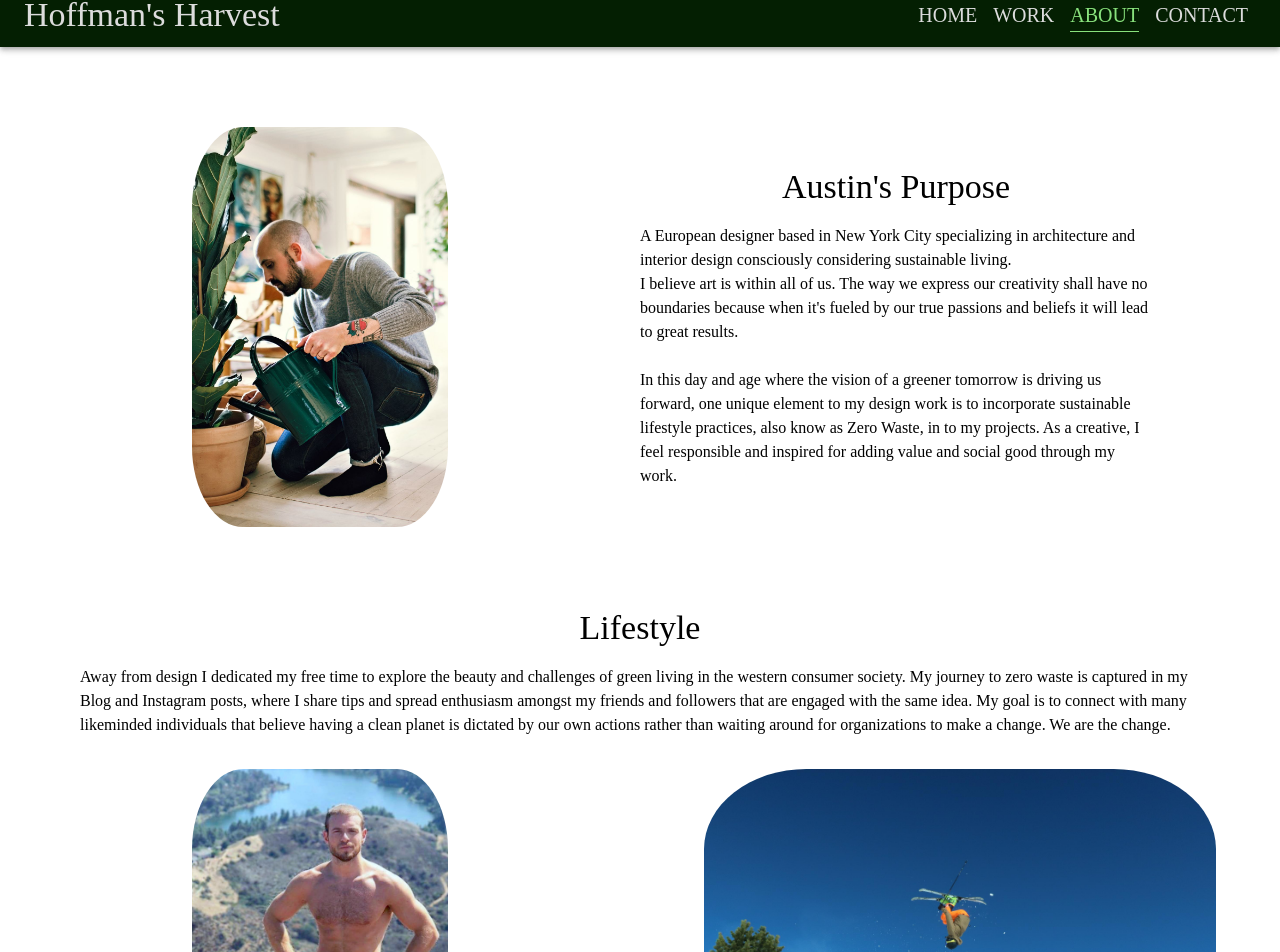
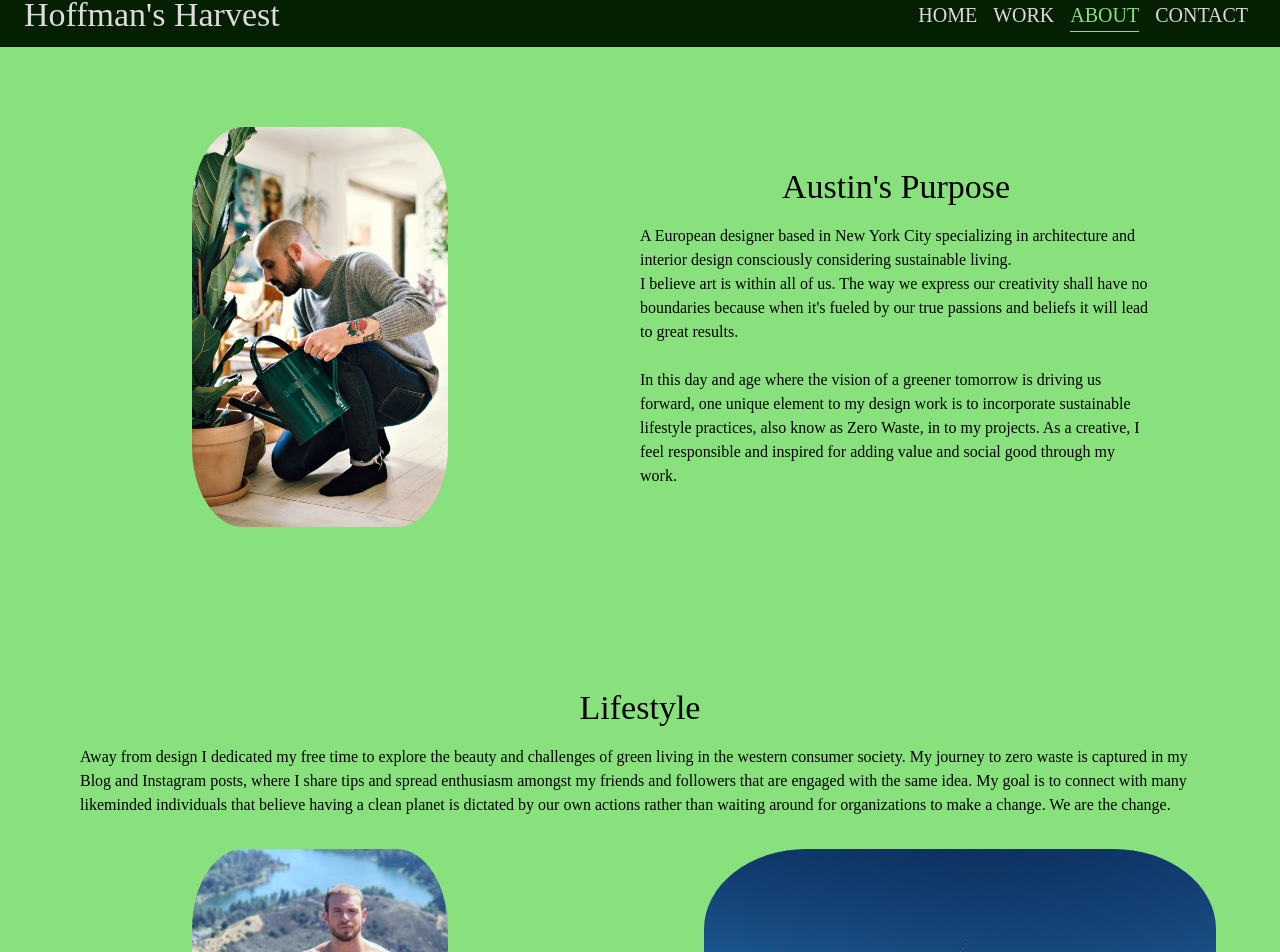
Before and after one commit to SABaltz/hoffmans-harvest, a React (Create React App) app: page /about in a window 1280 px wide. Shown: the part 17-969 px from the top of the page. Built offline with nearby package versions, Linux system fonts and the light colour scheme.

Commit message:
Update About Background Color

```diff
--- a/src/components/about/About.tsx
+++ b/src/components/about/About.tsx
@@ -3,14 +3,14 @@ import modelHiking from "../../static/male-model-hiking.jpg";
 import modelBackflip from "../../static/backflip.jpg";
 import {Box, Grid, Stack, Typography} from "@mui/material";
 import {centerVertHoriz} from "../../global-parameters/Styles";
-import {textContrastColor} from "../../global-parameters/Parameters";
-
+import {secondaryColor, tertiaryColor, textContrastColor} from "../../global-parameters/Parameters";
 function About() {
     return (
-        <>
+        // <Box  sx={{backgroundImage: 'linear-gradient(to right bottom, #a8ff78, #78ffd6)'}}>
+        <Box  sx={{backgroundColor: secondaryColor}}>
             {/*About----------------------------------------------------------------------------------------*/}
             <Box>
-                <Grid container sx={{marginTop: '5rem', marginBottom: '5rem'}}>
+                <Grid container sx={{paddingTop: '5rem', paddingBottom: '5rem'}}>
                     <Grid item xs={6} sx={{...centerVertHoriz}}>
                         <Box
                             sx={{
@@ -27,9 +27,9 @@ function About() {
                     <Grid item xs={6} sx={{...centerVertHoriz}}>
                         <Stack>
                             <Typography color={textContrastColor}
-                                        sx={{...centerVertHoriz, marginRight: '8rem', marginBottom: '1rem'}}
+                                        sx={{...centerVertHoriz, paddingRight: '8rem', paddingBottom: '1rem'}}
                                         variant={'h4'}>Austin's Purpose</Typography>
-                            <Typography color={textContrastColor} sx={{marginRight: '8rem', whiteSpace: 'pre-line'}}>
+                            <Typography color={textContrastColor} sx={{paddingRight: '8rem', whiteSpace: 'pre-line'}}>
                                 {"A European designer based in New York City specializing in architecture and interior design consciously considering sustainable living. \n" +
                                     "I believe art is within all of us. The way we express our creativity shall have no boundaries because when it's fueled by our true passions and beliefs it will lead to great results.\n" +
                                     "\n" +
@@ -45,7 +45,7 @@ function About() {
             {/*LifeStyle----------------------------------------------------------------------------------------*/}
 
             <Box>
-                <Grid container sx={{marginTop: '5rem', marginBottom: '5rem'}}>
+                <Grid container sx={{paddingTop: '5rem', paddingBottom: '5rem' }}>
                     <Grid item xs={12} sx={{...centerVertHoriz}}>
                         <Stack sx={{...centerVertHoriz}}>
                             <Typography color={textContrastColor}
@@ -91,7 +91,7 @@ function About() {
 
                 </Grid>
             </Box>
-        </>
+        </Box>
     )
 }
 
--- a/src/global-parameters/Parameters.ts
+++ b/src/global-parameters/Parameters.ts
@@ -5,6 +5,7 @@ const primaryColor = '#041f02'
 
 const secondaryColor = '#88e17c'
 
+const tertiaryColor = '#bfc432'
 const hoverColor = '#2a7310'
 
 const textColor = '#dcdcdc'
@@ -37,5 +38,6 @@ export {
     textColor,
     hoverColor,
     textContrastColor,
-    socialMediaLinks
+    socialMediaLinks,
+    tertiaryColor
 }
```
